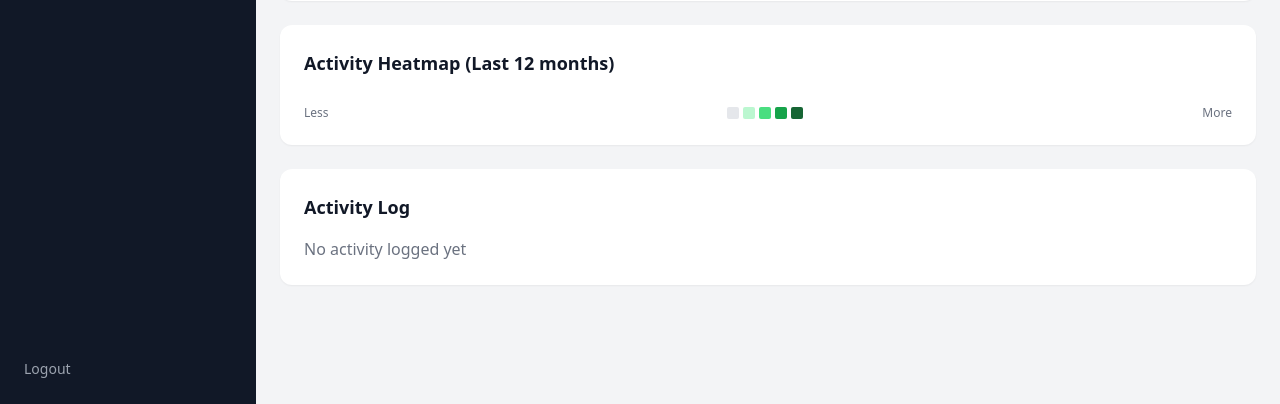
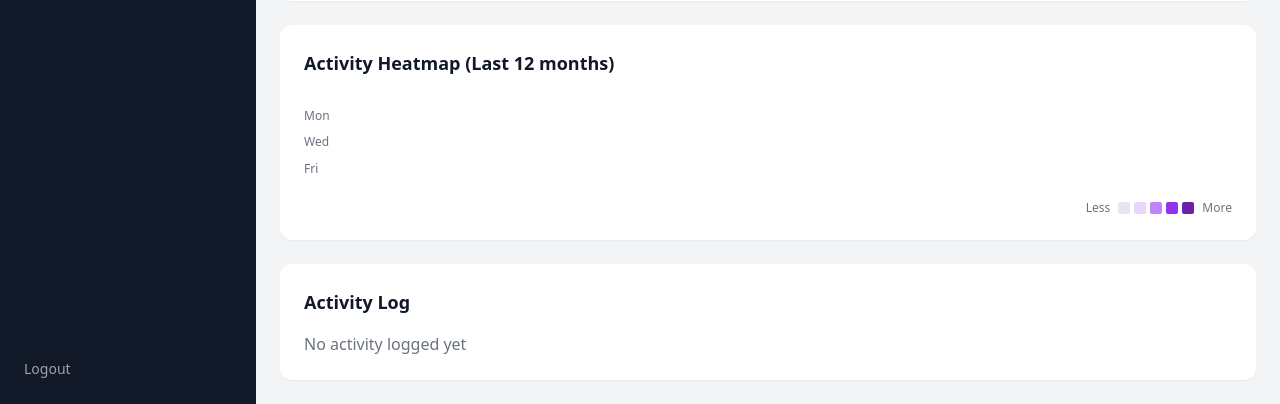
Before and after one commit to YourStyle/moodsprint, a Flask app: template admin/templates/user_detail.html in a window 1280 px wide. Shown: the part 1147-1551 px from the top of the page. Run offline with Flask 3, Linux system fonts and the light colour scheme; the template is opened without the code that fills it, so the values that code supplies are empty; some libraries are stand-ins or nearby versions.

Commit message:
feat: referral rewards for existing users + UI improvements
- Fix referral system: give cards when re-adding friend via invite link
- Auto-refresh trades/requests when navigating to Friends page
- Increase top safe area padding from 55px to 70px
- Improve admin heatmap: add day/month labels, purple colors, full width

🤖 Generated with [Claude Code](https://claude.com/claude-code)

Co-Authored-By: Claude Opus 4.5 <noreply@anthropic.com>

```diff
--- a/admin/templates/user_detail.html
+++ b/admin/templates/user_detail.html
@@ -416,16 +416,31 @@ function resetOnboarding(userId) {
 <!-- Activity Heatmap (GitHub-style) -->
 <div class="mt-6 bg-white rounded-xl p-6 shadow-sm">
     <h3 class="text-lg font-semibold text-gray-900 mb-4">Activity Heatmap (Last 12 months)</h3>
-    <div id="heatmap-container" class="overflow-x-auto">
-        <div id="heatmap" class="flex gap-0.5" style="min-width: 720px;"></div>
-        <div class="flex items-center justify-between mt-3 text-xs text-gray-500">
+    <div id="heatmap-wrapper" class="w-full">
+        <!-- Month labels -->
+        <div id="month-labels" class="flex text-xs text-gray-500 mb-1 ml-8"></div>
+        <div class="flex">
+            <!-- Day labels -->
+            <div id="day-labels" class="flex flex-col text-xs text-gray-500 mr-2 justify-between" style="height: 91px;">
+                <span class="h-3 leading-3"></span>
+                <span class="h-3 leading-3">Mon</span>
+                <span class="h-3 leading-3"></span>
+                <span class="h-3 leading-3">Wed</span>
+                <span class="h-3 leading-3"></span>
+                <span class="h-3 leading-3">Fri</span>
+                <span class="h-3 leading-3"></span>
+            </div>
+            <!-- Heatmap grid -->
+            <div id="heatmap" class="flex gap-0.5 flex-1"></div>
+        </div>
+        <div class="flex items-center justify-end mt-3 text-xs text-gray-500 gap-2">
             <span>Less</span>
             <div class="flex gap-1">
                 <div class="w-3 h-3 rounded-sm bg-gray-200"></div>
-                <div class="w-3 h-3 rounded-sm bg-green-200"></div>
-                <div class="w-3 h-3 rounded-sm bg-green-400"></div>
-                <div class="w-3 h-3 rounded-sm bg-green-600"></div>
-                <div class="w-3 h-3 rounded-sm bg-green-800"></div>
+                <div class="w-3 h-3 rounded-sm" style="background: #e9d5ff;"></div>
+                <div class="w-3 h-3 rounded-sm" style="background: #c084fc;"></div>
+                <div class="w-3 h-3 rounded-sm" style="background: #9333ea;"></div>
+                <div class="w-3 h-3 rounded-sm" style="background: #6b21a8;"></div>
             </div>
             <span>More</span>
         </div>
@@ -436,6 +451,10 @@ function resetOnboarding(userId) {
 (function() {
     const userId = {{ user.id }};
     const heatmapContainer = document.getElementById('heatmap');
+    const monthLabels = document.getElementById('month-labels');
+
+    const monthNames = ['Jan', 'Feb', 'Mar', 'Apr', 'May', 'Jun', 'Jul', 'Aug', 'Sep', 'Oct', 'Nov', 'Dec'];
+    const purpleColors = ['#e9d5ff', '#c084fc', '#9333ea', '#6b21a8'];
 
     // Generate dates for the last 365 days
     const today = new Date();
@@ -443,7 +462,7 @@ function resetOnboarding(userId) {
     for (let i = 364; i >= 0; i--) {
         const d = new Date(today);
         d.setDate(today.getDate() - i);
-        days.push(d.toISOString().split('T')[0]);
+        days.push({ date: d.toISOString().split('T')[0], month: d.getMonth(), year: d.getFullYear() });
     }
 
     // Fetch activity data
@@ -463,7 +482,7 @@ function resetOnboarding(userId) {
             let currentWeek = [];
 
             // Find first Sunday or start from first day
-            const startDate = new Date(days[0]);
+            const startDate = new Date(days[0].date);
             const startDow = startDate.getDay(); // 0 = Sunday
 
             // Add empty cells for days before the start
@@ -471,8 +490,8 @@ function resetOnboarding(userId) {
                 currentWeek.push(null);
             }
 
-            days.forEach((dateStr, idx) => {
-                currentWeek.push({ date: dateStr, count: activity[dateStr] || 0 });
+            days.forEach((dayInfo) => {
+                currentWeek.push({ ...dayInfo, count: activity[dayInfo.date] || 0 });
                 if (currentWeek.length === 7) {
                     weeks.push(currentWeek);
                     currentWeek = [];
@@ -482,29 +501,46 @@ function resetOnboarding(userId) {
                 weeks.push(currentWeek);
             }
 
+            // Calculate cell width based on available space
+            const containerWidth = heatmapContainer.offsetWidth || 800;
+            const cellSize = Math.max(8, Math.floor((containerWidth - weeks.length) / weeks.length));
+
+            // Track months for labels
+            let lastMonth = -1;
+            const monthPositions = [];
+
             // Render heatmap
-            weeks.forEach(week => {
+            weeks.forEach((week, weekIdx) => {
                 const weekCol = document.createElement('div');
                 weekCol.className = 'flex flex-col gap-0.5';
+                weekCol.style.minWidth = cellSize + 'px';
 
                 week.forEach(day => {
                     const cell = document.createElement('div');
-                    cell.className = 'w-3 h-3 rounded-sm';
+                    cell.className = 'rounded-sm';
+                    cell.style.width = cellSize + 'px';
+                    cell.style.height = cellSize + 'px';
 
                     if (day === null) {
-                        cell.className += ' bg-transparent';
+                        cell.style.background = 'transparent';
                     } else {
+                        // Track month changes
+                        if (day.month !== lastMonth) {
+                            monthPositions.push({ month: day.month, weekIdx });
+                            lastMonth = day.month;
+                        }
+
                         const intensity = day.count / maxVal;
                         if (day.count === 0) {
-                            cell.className += ' bg-gray-200';
+                            cell.style.background = '#e5e7eb';
                         } else if (intensity <= 0.25) {
-                            cell.className += ' bg-green-200';
+                            cell.style.background = purpleColors[0];
                         } else if (intensity <= 0.5) {
-                            cell.className += ' bg-green-400';
+                            cell.style.background = purpleColors[1];
                         } else if (intensity <= 0.75) {
-                            cell.className += ' bg-green-600';
+                            cell.style.background = purpleColors[2];
                         } else {
-                            cell.className += ' bg-green-800';
+                            cell.style.background = purpleColors[3];
                         }
                         cell.title = `${day.date}: ${day.count} completed`;
                     }
@@ -513,6 +549,22 @@ function resetOnboarding(userId) {
                 });
 
                 heatmapContainer.appendChild(weekCol);
+            });
+
+            // Render month labels
+            monthLabels.innerHTML = '';
+            const totalWidth = weeks.length * (cellSize + 2);
+            monthPositions.forEach((pos, idx) => {
+                const nextPos = monthPositions[idx + 1];
+                const weeksInMonth = (nextPos ? nextPos.weekIdx : weeks.length) - pos.weekIdx;
+                const width = weeksInMonth * (cellSize + 2);
+
+                const label = document.createElement('span');
+                label.textContent = monthNames[pos.month];
+                label.style.width = width + 'px';
+                label.style.textAlign = 'left';
+                label.style.paddingLeft = '2px';
+                monthLabels.appendChild(label);
             });
         })
         .catch(err => {
--- a/frontend/src/app/globals.css
+++ b/frontend/src/app/globals.css
@@ -29,7 +29,7 @@
   --tg-theme-secondary-bg-color: #1a1433;
 
   /* Safe area - hardcoded for TMA mobile UI */
-  --safe-area-top: 55px;
+  --safe-area-top: 70px;
   --safe-area-bottom: 0px;
 }
 
```
Also changed, not shown: backend/app/api/auth.py (+89 -8 lines), frontend/src/app/friends/page.tsx (+11 -0 lines).
